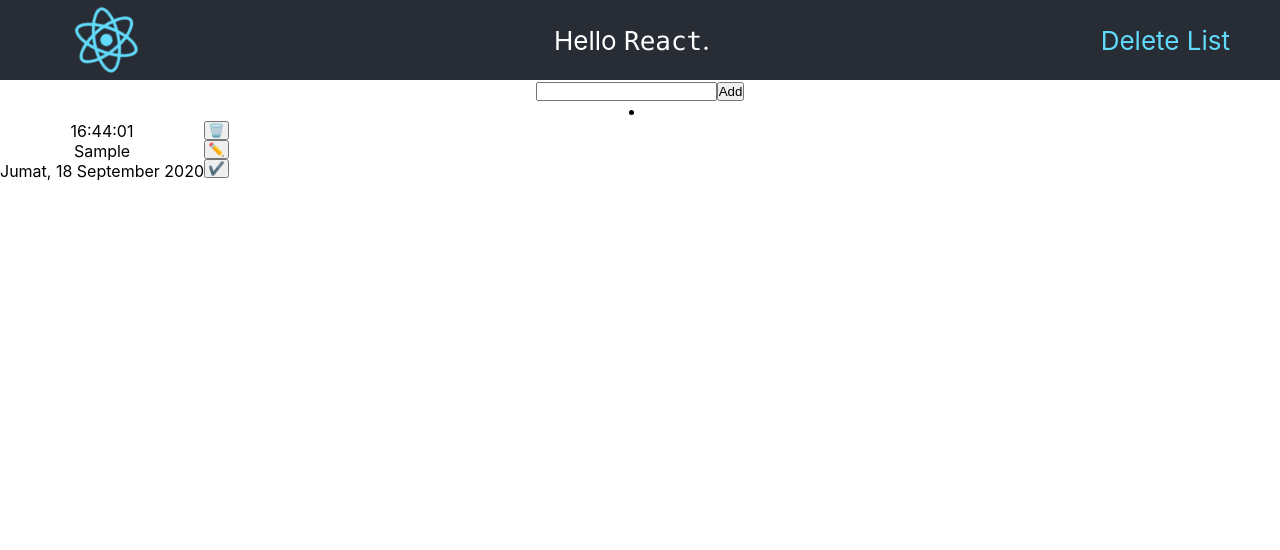
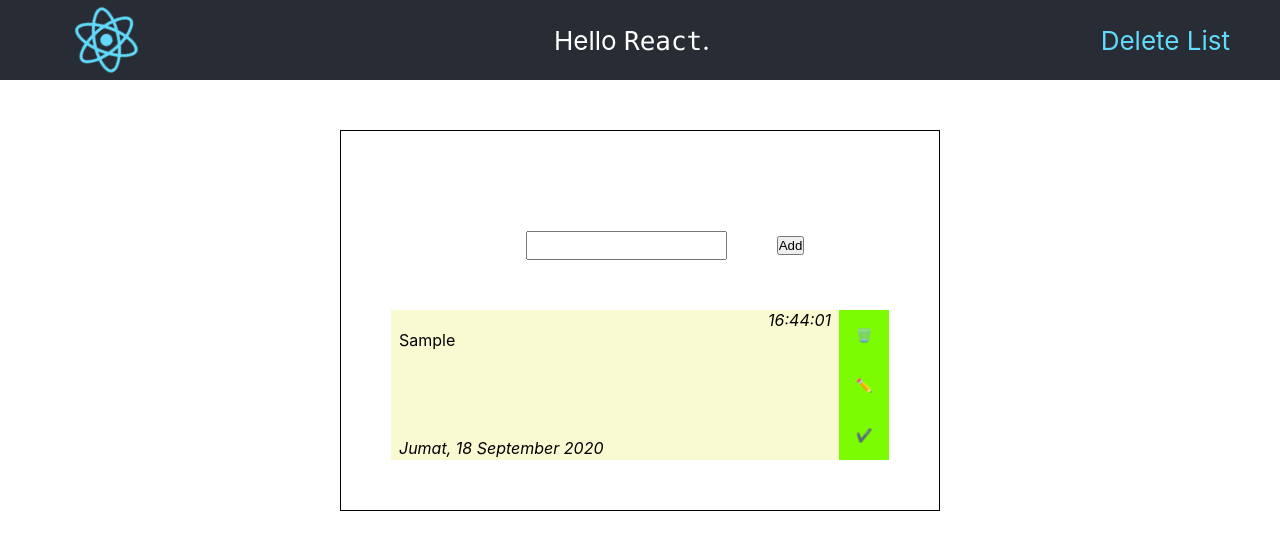
Before and after one commit to alvin-ictn/todo-react, a React (Create React App) app: page / in a window 1280 px wide. Both pictures are taken after typing "Sample" into the empty fields and a click on the button "Add". Shown: the top 550 px of the page. Built offline with nearby package versions, Linux system fonts and the light colour scheme.

Commit message:
add css modules and change style of todo item

```diff
--- a/src/App.css
+++ b/src/App.css
@@ -1,7 +1,7 @@
 *, :after, :before {
   margin: 0;
   padding: 0;
-  box-sizing: content-box;
+  box-sizing: border-box;
 }
 .App {
   text-align: center;
--- /dev/null
+++ b/src/Component/Todo/Form.modules.css
@@ -0,0 +1,4 @@
+.TodoInput {
+  margin: 50px;
+  padding: 5px 10px;
+}
--- a/src/Component/Todo/Input.jsx
+++ b/src/Component/Todo/Input.jsx
@@ -1,5 +1,5 @@
 import React, { Component } from 'react'
-
+import styles from './Form.modules.css'
 export default class Input extends Component {
 
   render() {
--- a/src/Component/Todo/Item.module.css
+++ b/src/Component/Todo/Item.module.css
@@ -1,17 +1,48 @@
 .todo--item {
   display: flex;
-  width:500px;
+  width:50vw;
+  height: 150px;
+  justify-content: space-between;
+  background-color: lightgoldenrodyellow;
+}
+
+.todo--item--information {
+  height: inherit;
+  width: 100%;
+}
+
+.todo--item--information > * {
+  display:flex;
+  padding: 0 8px;
+}
+
+.todo--item--information > *:not(:nth-child(2)) {
+  font-style: italic;
+}
+
+.todo--item--information > *:nth-child(1) {
+  justify-content: flex-end;
+}
+
+.todo--item--information > *:nth-child(2) {
+  height: 108px;
 }
 
 .todo--item--button {
   display: flex;
+  height: inherit;
   flex-direction: column;
+  justify-content: flex-end;
+  justify-self: flex-end;
 }
 
 .todo--item > * > * {
   width: 100%;
 
 }
-.todo--item--button {
-
+.todo--item--button > *  {
+  width: 50px;
+  height: 50px;
+  border: none;
+  background-color: lawngreen;
 }
--- a/src/Component/Todo/Todo.jsx
+++ b/src/Component/Todo/Todo.jsx
@@ -2,6 +2,7 @@ import React, { Component } from "react";
 import TodoInput from "./TodoInput";
 import Input from "./Input";
 import TodoItem from "./TodoItem";
+import styles from './Todo.module.css'
 export default class Todo extends Component {
   state = {
     value : []
@@ -25,15 +26,16 @@ export default class Todo extends Component {
 
   render() {
     return (
-      <div>
+      <div className={styles.Todo}>
         <TodoInput
           submit={this.props.submit}
           handle={this.props.handle}
           condition={this.props.condition}
           name="textBaru"
+          className={styles.TodoInput}
         />
         {this.props.data.map((element, index) => (
-          <li id={index} key={index}>
+          <li id={index} key={index} className={styles.TodoList}>
             {element.edit ? (
               <Input
                 index={index}
--- /dev/null
+++ b/src/Component/Todo/Todo.module.css
@@ -0,0 +1,12 @@
+.Todo {
+  width: 600px;
+  min-width: 600px;
+  margin: 50px auto;
+  padding: 50px;
+  border: 1px solid black;
+}
+
+.TodoList {
+  display:flex;
+  justify-content: center;
+}
--- a/src/Component/Todo/TodoInput.jsx
+++ b/src/Component/Todo/TodoInput.jsx
@@ -2,18 +2,12 @@ import React, { Component } from 'react'
 import Btn from './Button'
 import Input from './Input'
 export default class TodoInput extends Component {
-
+  //style={{padding: "5px 10px", width: "70%", margin: "20px"}}
   render() {
      return (
       <div className="wrap">
-          <form className="input-wrap" onSubmit={this.props.submit}>
-            {/* <input
-              type="text"
-              id="input"
-              name = "todoitem"
-              onChange={(e) => this.props.handle(e)}
-            /> */}
-            <Input id={"input"} type={"text"} onChange={(e) => this.props.handle(e)} name={this.props.name}></Input>
+          <form onSubmit={this.props.submit}>
+            <Input id={"input"} type={"text"} onChange={(e) => this.props.handle(e)} name={this.props.name} className={"TodoInput"}></Input>
             <Btn id={"add"}>Add</Btn>
           </form>
         </div>
```
